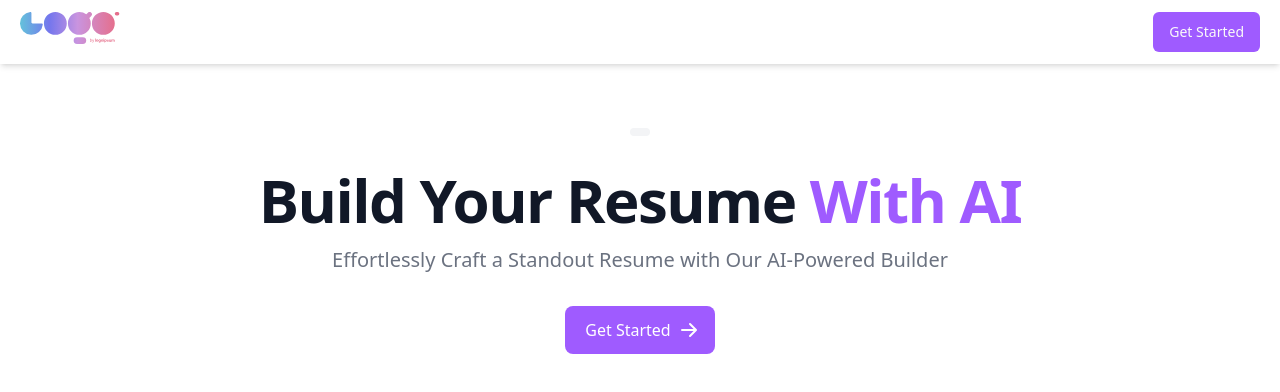
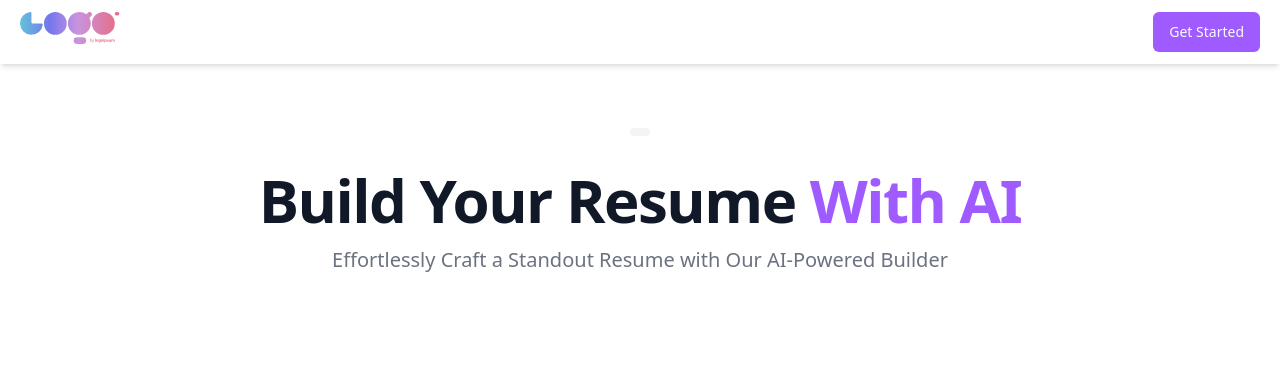
Before and after one commit to shekhawatmuskan/ai-resume-builder, a React (Vite) app: page / in a window 1280 px wide. Shown: the top 392 px of the page. Built offline with nearby package versions, Linux system fonts and the light colour scheme; no server answers.

Commit message:
fixed homepage

```diff
--- a/src/Home/index.jsx
+++ b/src/Home/index.jsx
@@ -22,26 +22,6 @@
             <p className="mb-8 text-lg font-normal text-gray-500 lg:text-xl sm:px-16 xl:px-48 dark:text-gray-400">
               Effortlessly Craft a Standout Resume with Our AI-Powered Builder
             </p>
-            <div className="flex flex-col mb-8 lg:mb-16 space-y-4 sm:flex-row sm:justify-center sm:space-y-0 sm:space-x-4">
-              <a
-                href="/dashboard"
-                className="inline-flex justify-center items-center py-3 px-5 text-base font-medium text-center text-white rounded-lg bg-primary hover:bg-primary focus:ring-4 focus:ring-primary-300 dark:focus:ring-primary-900"
-              >
-                Get Started
-                <svg
-                  className="ml-2 -mr-1 w-5 h-5"
-                  fill="currentColor"
-                  viewBox="0 0 20 20"
-                  xmlns="http://www.w3.org/2000/svg"
-                >
-                  <path
-                    fillRule="evenodd"
-                    d="M10.293 3.293a1 1 0 011.414 0l6 6a1 1 0 010 1.414l-6 6a1 1 0 01-1.414-1.414L14.586 11H3a1 1 0 110-2h11.586l-4.293-4.293a1 1 0 010-1.414z"
-                    clipRule="evenodd"
-                  ></path>
-                </svg>
-              </a>
-            </div>
           </div>
         </section>
       </div>
```
